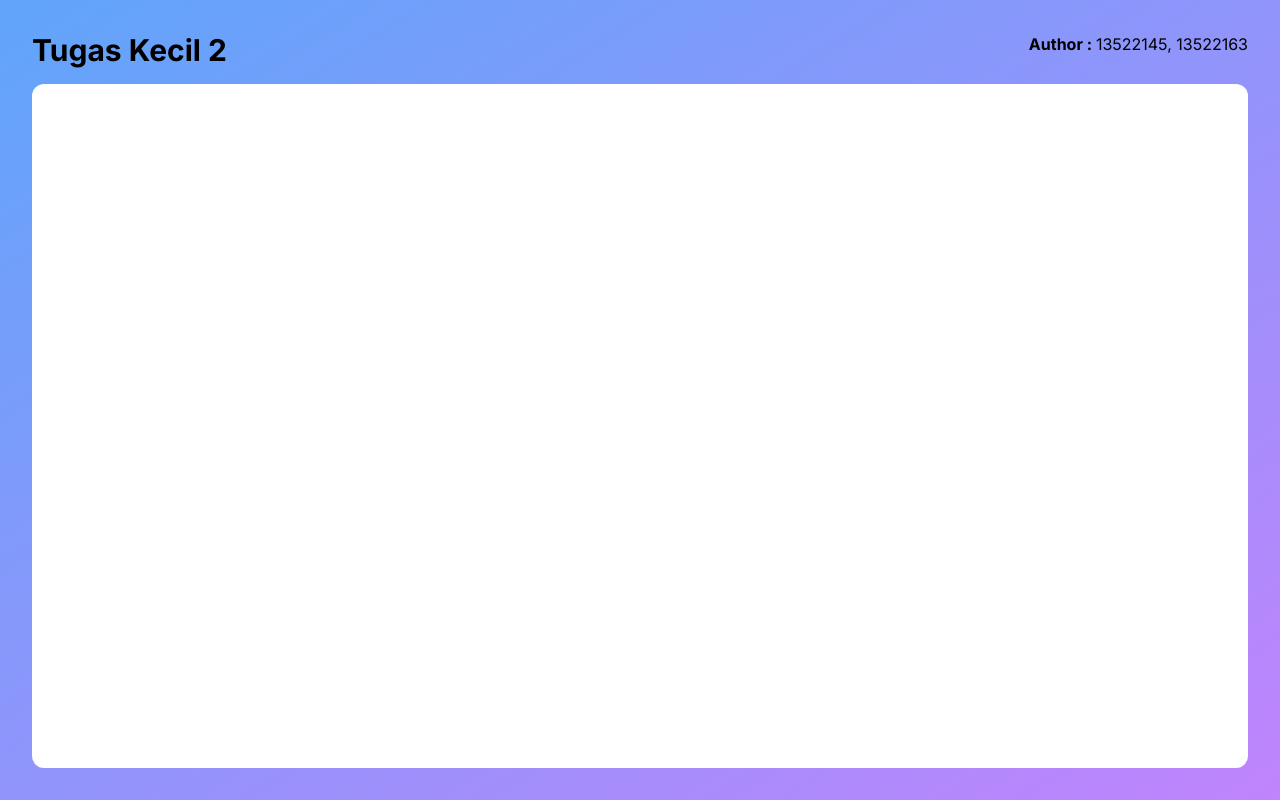
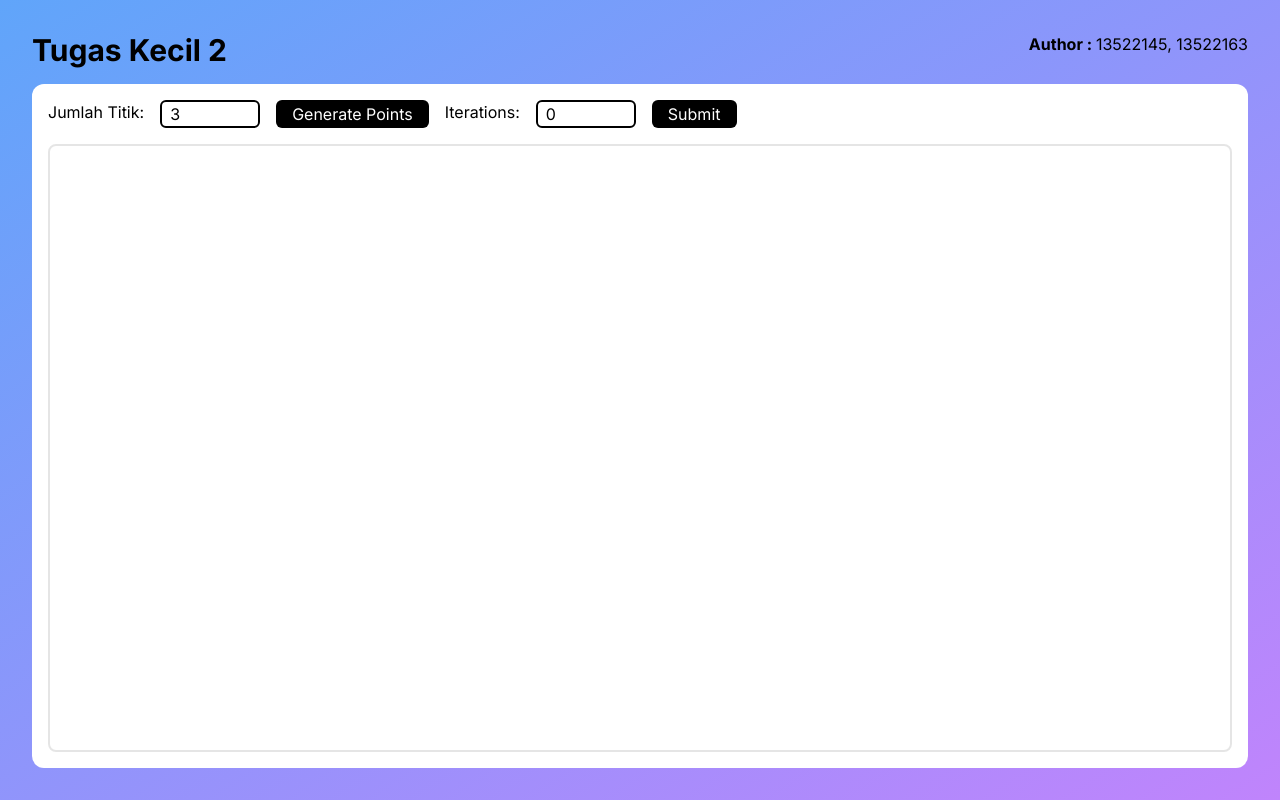
Before and after one commit to AtqiyaHaydar/Tucil2_13522145_13522163, a Next.js app in the folder src/: page / in a window 1280 px wide. Built offline with nearby package versions, Linux system fonts and the light colour scheme.

Commit message:
feat: iseng-iseng

```diff
--- a/src/app/page.js
+++ b/src/app/page.js
@@ -1,4 +1,94 @@
+"use client"
+
+import { useState, useRef } from "react";
+import { drawBezierCurve } from "@/utils/DrawBezierCurve";
+
+// Function to divide bezier curve
+function divideBezier(points, iterations) {
+  if (points.length < 2) return [points];
+
+  let result = [points];
+  for (let i = 0; i < iterations; i++) {
+      let newResult = [];
+      for (let j = 0; j < result.length; j++) {
+          const currentSegment = result[j];
+          const divided = [];
+          for (let k = 0; k < currentSegment.length - 1; k++) {
+              const point1 = currentSegment[k];
+              const point2 = currentSegment[k + 1];
+              const midPoint = {
+                  x: (point1.x + point2.x) / 2,
+                  y: (point1.y + point2.y) / 2
+              };
+              divided.push(point1, midPoint);
+          }
+          divided.push(result[j][result[j].length - 1]);
+          newResult.push(divided);
+      }
+      result = newResult;
+  }
+  return result;
+}
+
 export default function Home() {
+  const [numPoints, setNumPoints] = useState(3)
+  const [iterations, setIterations] = useState(0);
+  const [points, setPoints] = useState([]);
+  const [resultSegments, setResultSegments] = useState([])
+  const canvasRef = useRef(null)
+
+  // Fungsi untuk mengenerate titik-titik yang akan digunakan secara random
+  const generateRandomPoints = () => {
+    const newPoints = []
+    for (let i = 0; i < numPoints; i++) {
+      newPoints.push({
+        x: Math.random() * 500,
+        y: Math.random() * 500
+
+        // 500 adalah ukuran canvas
+      })
+    }
+    setPoints(newPoints)
+  }
+
+  // Function to draw bezier curve on canvas
+  const drawBezierCurveOnCanvas = (segments) => {
+    const ctx = canvasRef.current.getContext('2d');
+    ctx.clearRect(0, 0, 500, 500); // Bersihkan canvas
+    ctx.beginPath();
+    segments.forEach(segment => {
+      ctx.moveTo(segment[0].x, segment[0].y);
+      for (let i = 1; i < segment.length; i += 2) {
+        if (segment[i + 1]) {
+          ctx.quadraticCurveTo(segment[i].x, segment[i].y, segment[i + 1].x, segment[i + 1].y);
+        } else {
+          ctx.lineTo(segment[i].x, segment[i].y);
+        }
+      }
+    });
+    ctx.strokeStyle = 'black';
+    ctx.stroke();
+  }
+
+  // Fungi untuk menghanldel submit form
+  const handleSubmit = (e) => {
+    e.preventDefault()
+    const segments = divideBezier(points, iterations);
+    setResultSegments(segments);
+    drawBezierCurveOnCanvas(segments)
+
+    console.log(segments)
+  }
+
+  // Fungsi untuk merender kurva hasil
+  // const renderResultSegments = () => {
+  //   return resultSegments.map((segment, i) => (
+  //     <div key={i}>
+  //       {drawBezierCurve(segment)}
+  //     </div>
+  //   ))
+  // }
+
   return (
     <main className="bg-gradient-to-br from-blue-400 to-purple-400 w-full h-screen p-8 flex items-center justify-center flex-col gap-y-4">
       <div className="flex justify-between w-full flex-col md:flex-row gap-y-2">
@@ -9,7 +99,22 @@ export default function Home() {
       </div>
 
       {/* Container untuk menampilkan kurva yang telah dibuat */}
-      <div className="bg-white w-full h-full rounded-xl">
+      <div className="bg-white w-full h-full rounded-xl flex flex-col items-center justify-start p-4 gap-y-4">
+
+        {/* Form untuk menerima input */}
+        <form onSubmit={handleSubmit} className="text-black flex justify-start items-start w-full gap-x-4">
+          <label>Jumlah Titik:</label>
+          <input type="number" value={numPoints} onChange={(e) => setNumPoints((parseInt(e.target.value)))} className="border-black border-2 rounded-md px-2 max-w-[100px]"/>
+          <button type="button" onClick={generateRandomPoints} className="bg-black text-white h-[28px] px-4 rounded-md hover:bg-white hover:text-black transition-all hover:border-2 hover:border-black hover:rounded-md">Generate Points</button>
+          <label>Iterations:</label>
+          <input type="number" value={iterations} onChange={(e) => setIterations(parseInt(e.target.value))} className="border-black border-2 rounded-md px-2 max-w-[100px]"/>
+          <button type="submit" className="bg-black text-white h-[28px] px-4 rounded-md hover:bg-white hover:text-black transition-all hover:border-2 hover:border-black hover:rounded-md">Submit</button>
+        </form>
+
+        {/* Menampilkan hasil */}
+        <div className="w-full h-full flex items-center justify-center rounded-lg border-2 border-black/10">
+          <canvas ref={canvasRef} width={500} height={500}></canvas>
+        </div>
 
       </div>
     </main>
--- /dev/null
+++ b/src/utils/DrawBezierCurve.js
@@ -0,0 +1,21 @@
+// utils/bezier.js
+
+// Function to draw bezier curve
+export function drawBezierCurve(points) {
+  const canvas = document.createElement('canvas');
+  canvas.width = 500;
+  canvas.height = 500;
+  const ctx = canvas.getContext('2d');
+  ctx.beginPath();
+  ctx.moveTo(points[0].x, points[0].y);
+  for (let i = 1; i < points.length; i += 2) {
+      if (points[i + 1]) {
+          ctx.quadraticCurveTo(points[i].x, points[i].y, points[i + 1].x, points[i + 1].y);
+      } else {
+          ctx.lineTo(points[i].x, points[i].y);
+      }
+  }
+  ctx.strokeStyle = 'black';
+  ctx.stroke();
+  return canvas;
+}
```
